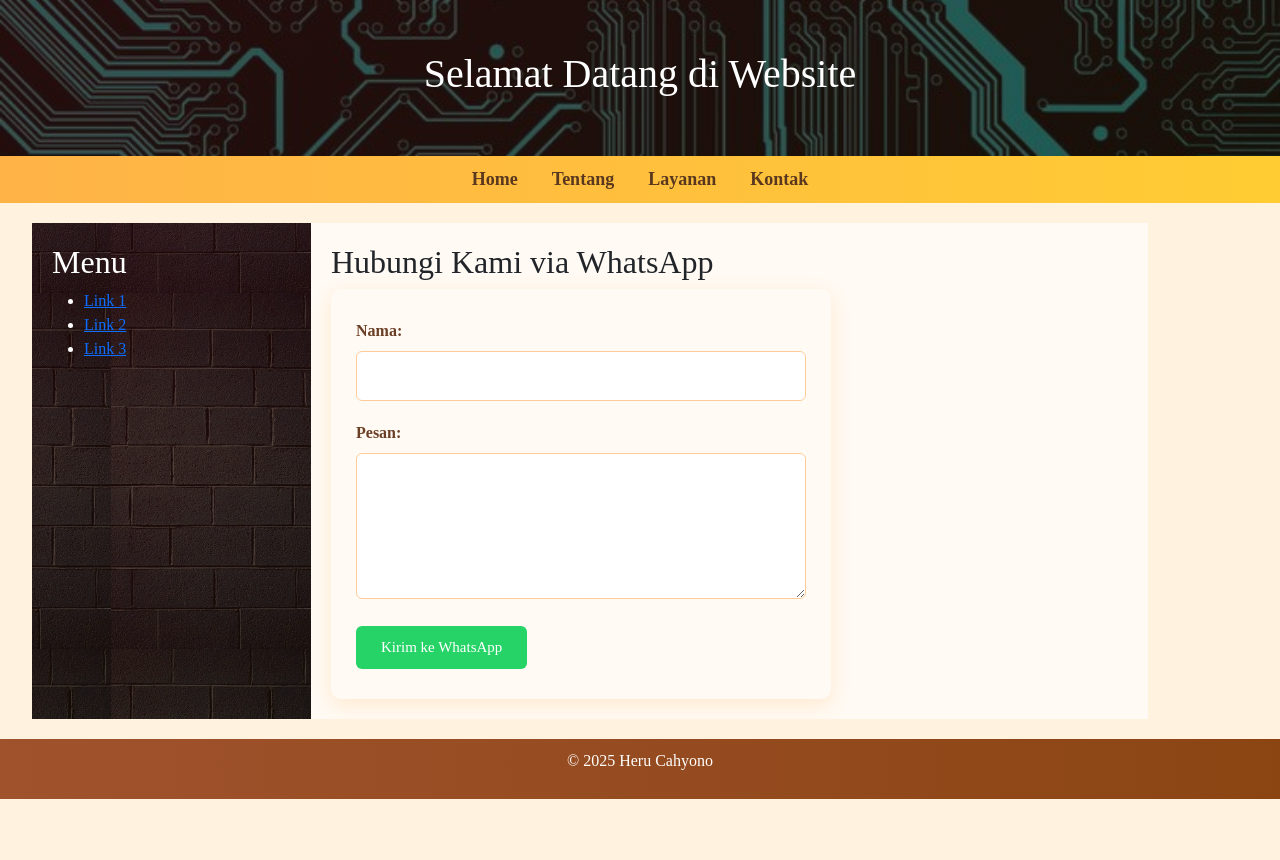
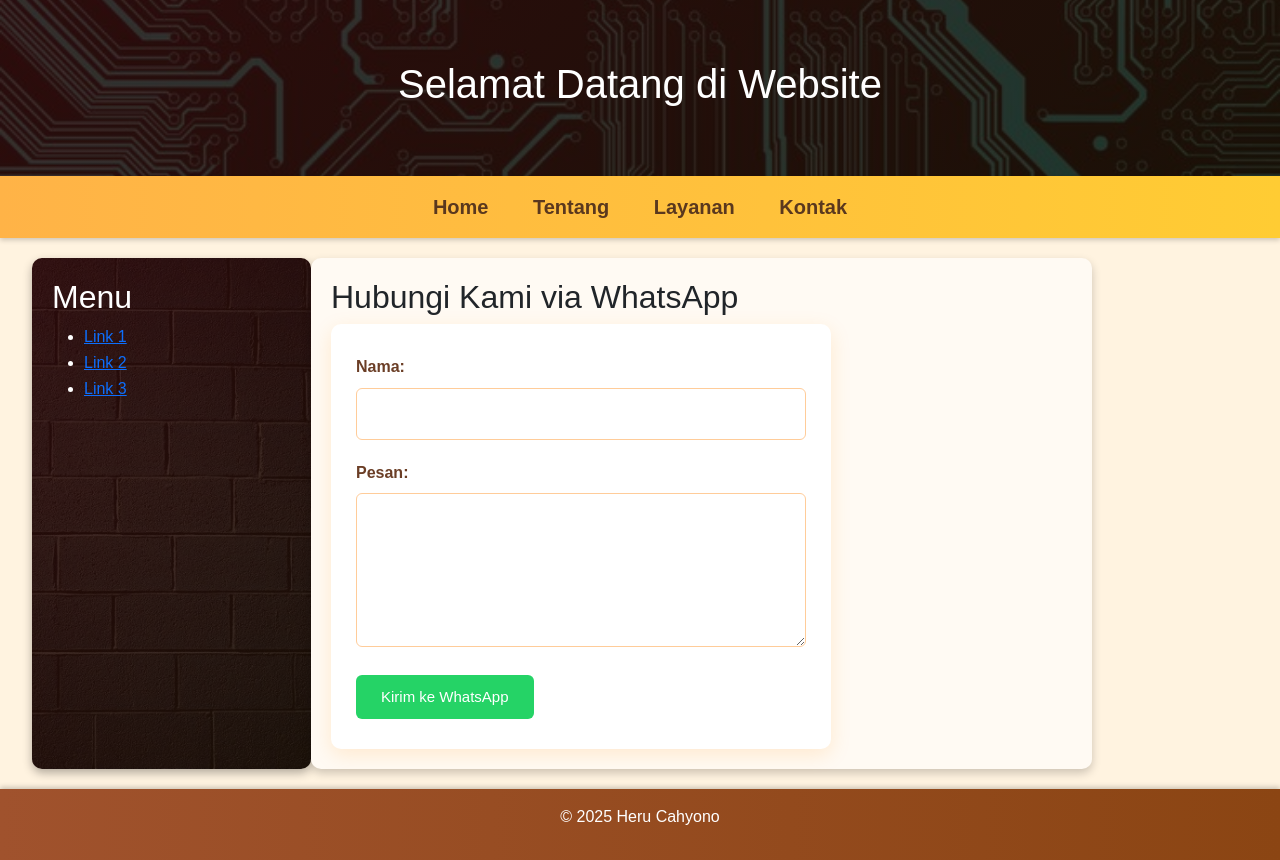
Before and after one commit to mochherucahyono/Tugas-6, a plain HTML site: page kontak.html in a window 1280 px wide. Before the commit the page ends 800 px from the top, so only its background shows below. Drawn offline with nearby package versions, Linux system fonts and the light colour scheme.

Commit message:
Update styles.css

```diff
--- a/styles.css
+++ b/styles.css
@@ -1,22 +1,24 @@
 body {
-  font-family: "Poppins";
+  font-family: "Poppins", sans-serif;
   margin: 0;
   padding: 0;
   background-color: #fff3e0; /* oranye pastel */
+  line-height: 1.6;
 }
 
 header {
   background: linear-gradient(
       135deg,
-      rgba(51, 11, 11, 0.6),
-      rgba(29, 17, 5, 0.6)
+      rgba(51, 11, 11, 0.8),
+      rgba(29, 17, 5, 0.8)
     ),
     url("header.jpg");
   background-size: cover;
   background-position: center;
   color: white;
-  padding: 50px 20px;
+  padding: 60px 20px;
   text-align: center;
+  box-shadow: 0 4px 10px rgba(0, 0, 0, 0.3);
 }
 
 nav {
@@ -25,7 +27,8 @@ nav {
     #ffb347,
     #ffcc33
   ); /* gradasi oranye ke kuning */
-  padding: 10px;
+  padding: 15px;
+  box-shadow: 0 2px 5px rgba(0, 0, 0, 0.2);
 }
 
 nav ul {
@@ -37,15 +40,15 @@ nav ul {
 
 nav ul li {
   display: inline;
-  margin: 0 15px;
+  margin: 0 20px;
 }
 
 nav ul li a {
   color: #5a381e;
   text-decoration: none;
-  font-size: 18px;
+  font-size: 20px;
   font-weight: 600;
-  transition: transform 0.3s ease, font-size 0.3s ease;
+  transition: transform 0.3s ease, font-size 0.3s ease, color 0.3s ease;
   display: inline-block;
 }
 
@@ -53,6 +56,7 @@ nav ul li a:hover {
   transform: scale(1.1);
   font-weight: bold;
   text-decoration: underline;
+  color: #d95f0e; /* Warna saat hover */
 }
 
 .container {
@@ -63,21 +67,25 @@ nav ul li a:hover {
 .sidebar {
   background: linear-gradient(
       135deg,
-      rgba(51, 11, 11, 0.6),
-      rgba(29, 17, 5, 0.6)
+      rgba(51, 11, 11, 0.8),
+      rgba(29, 17, 5, 0.8)
     ),
     url("menu.jpg");
-  background-size: 200px;
-  background-position: right;
+  background-size: cover;
+  background-position: center;
   color: white;
   width: 25%;
   padding: 20px;
+  box-shadow: 0 4px 10px rgba(0, 0, 0, 0.3);
+  border-radius: 10px;
 }
 
 .content {
-  width: 75%;
+  width: 70%;
   background: #fffaf3; /* putih ke krem */
   padding: 20px;
+  border-radius: 10px;
+  box-shadow: 0 4px 10px rgba(0, 0, 0, 0.2);
 }
 
 footer {
@@ -88,10 +96,11 @@ footer {
   ); /* gradasi coklat tua */
   color: white;
   text-align: center;
-  padding: 10px;
+  padding: 15px;
   position: relative;
   bottom: 0;
   width: 100%;
+  box-shadow: 0 -2px 5px rgba(0, 0, 0, 0.2);
 }
 
 /* Form Kontak */
@@ -101,6 +110,7 @@ footer {
   box-shadow: 0 6px 20px rgba(255, 140, 0, 0.15); /* bayangan oranye */
   width: 100%;
   max-width: 500px;
+  background: #fff; /* Latar belakang putih untuk form */
 }
 
 #formWA label {
@@ -119,6 +129,7 @@ footer {
   margin-bottom: 20px;
   box-sizing: border-box;
   font-size: 16px;
+  transition: border-color 0.3s ease;
 }
 
 #formWA input:focus,
@@ -136,18 +147,22 @@ footer {
   border-radius: 6px;
   font-size: 15px;
   cursor: pointer;
-  transition: transform 0.3s ease, font-size 0.3s ease;
+  transition: transform 0.3s ease, background-color 0.3s ease;
   display: inline-block;
 }
 
 #formWA button:hover {
-  background-color: #25d366;
-  transform: scale(1.1);
-  font-weight: sans-serif;
+  background-color: #1ebc5a; /* Warna saat hover */
+  transform: scale(1.05);
 }
 
 .carousel-caption {
-  background-color: rgba(0, 0, 0, 0.6); /* Hitam transparan */
+  background-color: rgba(0, 0, 0, 0.7); /* Hitam transparan lebih gelap */
   padding: 15px;
   border-radius: 10px;
+  transition: background-color 0.3s ease;
 }
+
+.carousel-caption:hover {
+  background-color: rgba(0, 0, 0, 0.9); /* Gelap saat hover */
+}
```
